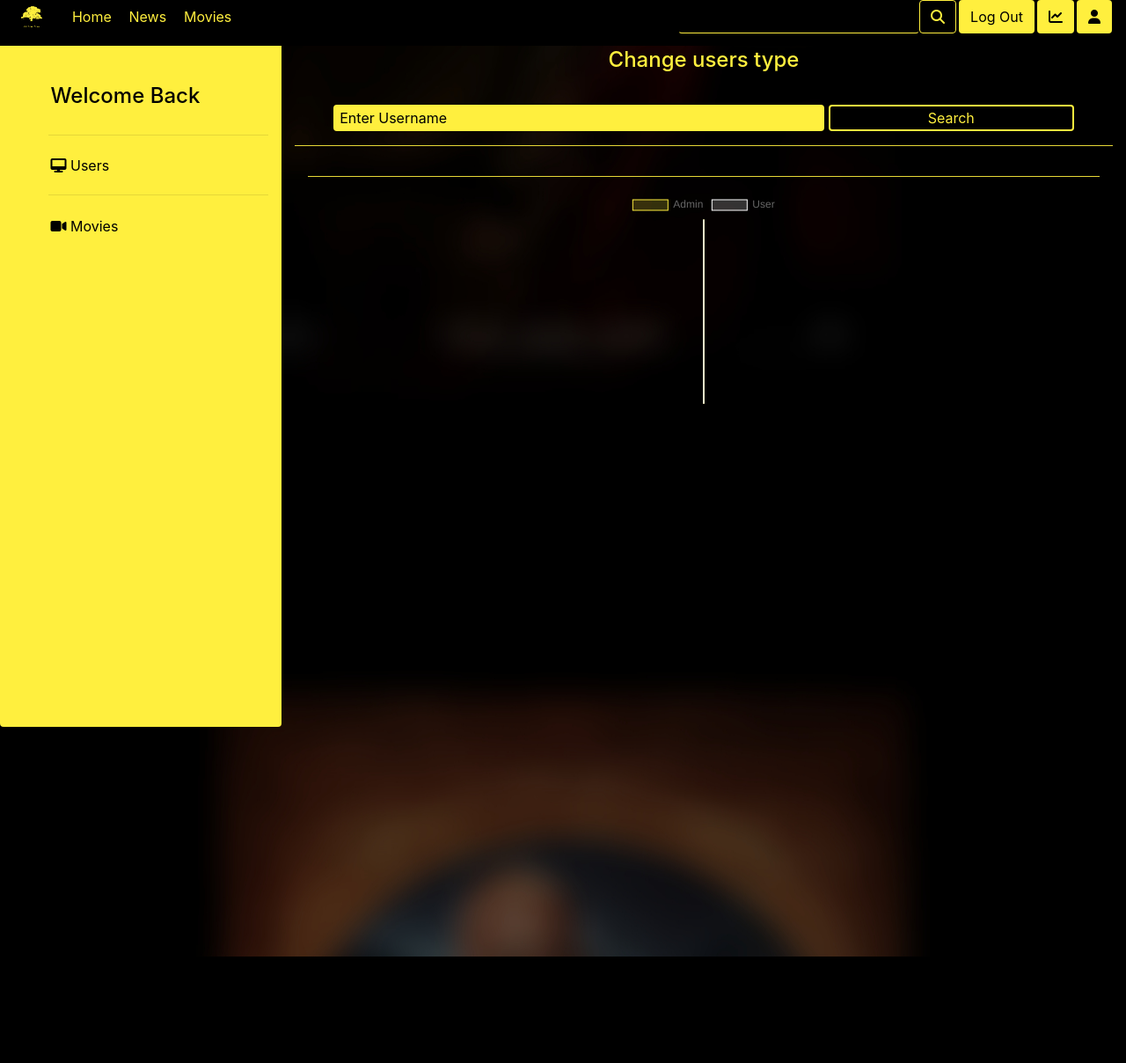
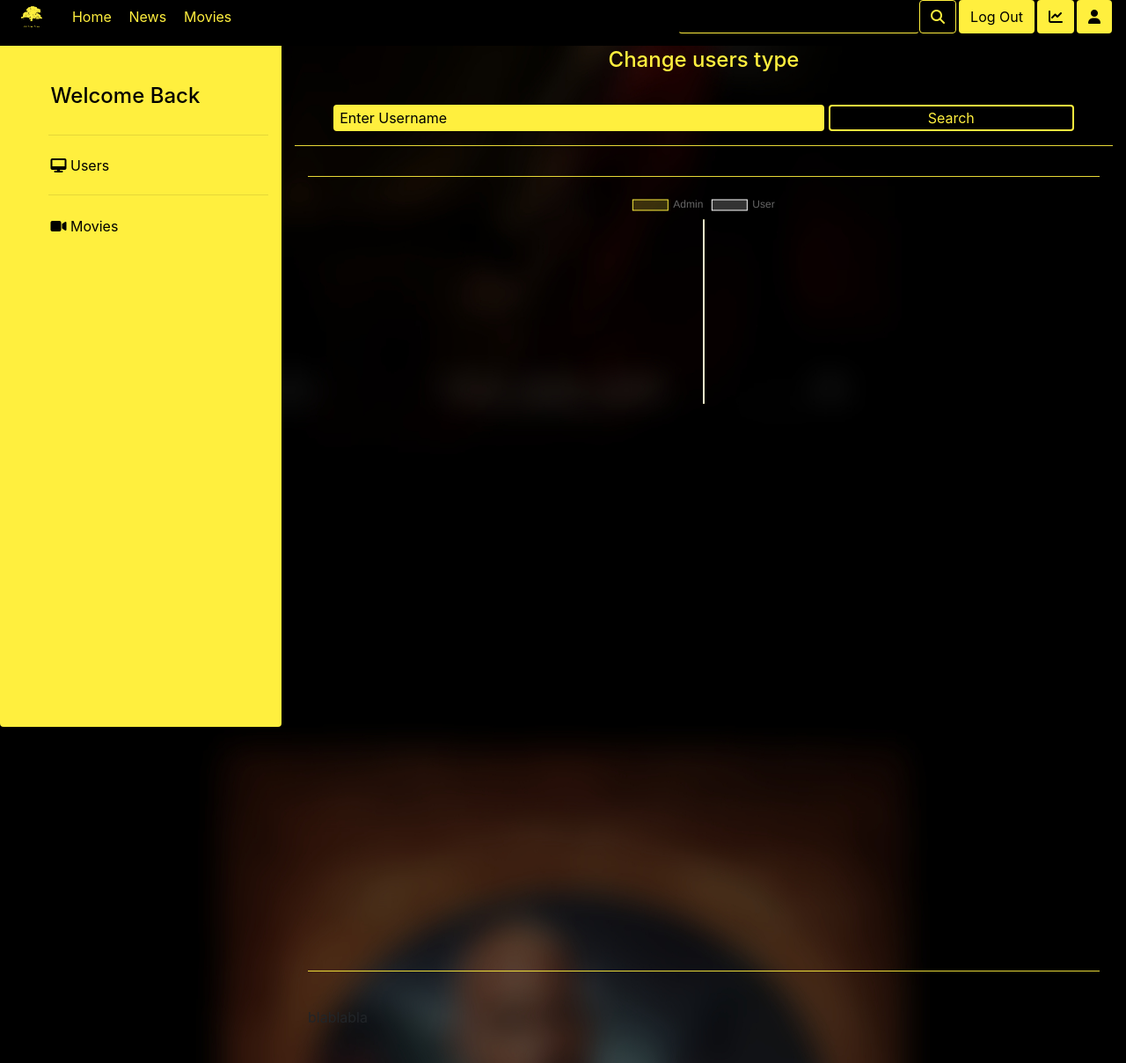
Before and after one commit to 3ilmakers/YellowTree, a PHP site: page /?dashboard=admin in a window 1280 px wide. Shown: the part 14-1222 px from the top of the page at 88% size. Before the commit the page ends 1101 px from the top, so only its background shows below. Run offline with PHP 8.4, Linux system fonts and the light colour scheme; the visitor is signed in with stand-in values (Sample User, id 1); data that the repository does not hold is empty; some libraries are stand-ins or nearby versions.

Commit message:
Update admin.php

```diff
--- a/dashboard/admin.php
+++ b/dashboard/admin.php
@@ -43,7 +43,7 @@ if(isset($_SESSION['type']))
         </li>
         <div class="hr"></div>
         <li class="rounded hover">
-          <a><i class="	fas fa-video"></i><span> Movies</span></a>
+          <a href="#movieselection"><i class="	fas fa-video"></i><span> Movies</span></a>
         </li>
       </ul>
     </div>
@@ -279,6 +279,10 @@ if(isset($_SESSION['type']))
 
 
         ?>
+        <div class="yellowhr"></div>
+        <a id="movieselection" class="container">
+          <p>blablabla</p>
+      </a>
 
       </div>
     </div>
```
